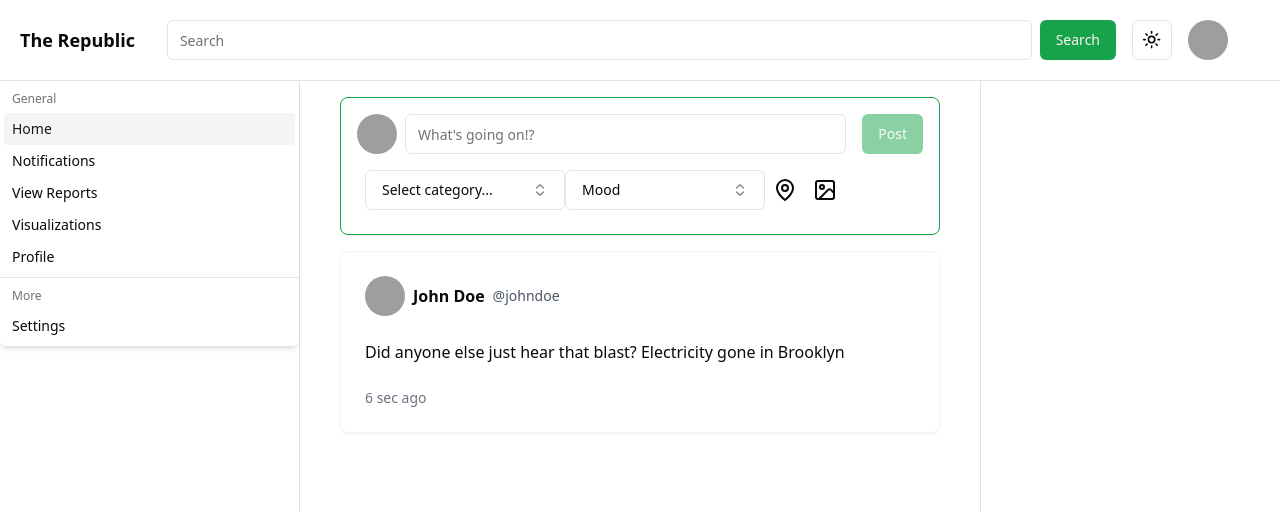
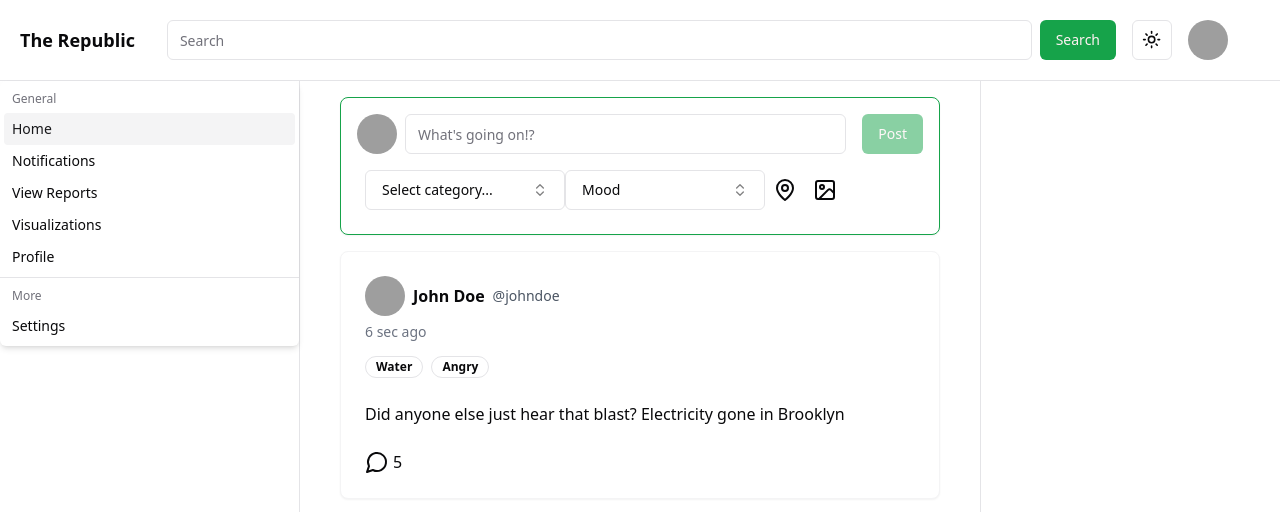
Before and after one commit to COS301-SE-2024/The-Republic, a Next.js app in the folder frontend/: page / in a window 1280 px wide. Shown: the top 512 px of the page. Built offline with nearby package versions, Linux system fonts and the light colour scheme; grey boxes are pictures that could not be loaded.

Commit message:
Updated issue component with badges

```diff
--- a/frontend/components/Feed/Feed.tsx
+++ b/frontend/components/Feed/Feed.tsx
@@ -9,6 +9,9 @@ const mockIssues = [
     username: '@johndoe',
     content: 'Did anyone else just hear that blast? Electricity gone in Brooklyn',
     timestamp: '6 sec ago',
+    category: 'Water',
+    sentiment: 'Angry',
+    numberofcomments: 5
   },
 ];
 
--- a/frontend/components/Issue/Issue.tsx
+++ b/frontend/components/Issue/Issue.tsx
@@ -1,6 +1,8 @@
 import React from 'react';
 import { Card, CardContent, CardFooter, CardHeader } from '../ui/card';
 import { Avatar, AvatarFallback, AvatarImage } from "@/components/ui/avatar"
+import { Badge } from "@/components/ui/badge"
+import { MessageCircle } from 'lucide-react';
 
 
 
@@ -11,13 +13,17 @@ interface IssueProps {
     username: string;
     content: string;
     timestamp: string;
+    category: string;
+    sentiment: string;
+    numberofcomments: number;
+
   };
 }
 
 const Issue: React.FC<IssueProps> = ({ issue }) => {
   return (
-    <Card className="mb-4 w-full">
-      <CardHeader>
+    <Card className="mb-4">
+      <CardHeader className='place-content-stretch'>
         <div className="flex items-center ">
           <div className="pr-2">
             <Avatar >
@@ -27,13 +33,26 @@ const Issue: React.FC<IssueProps> = ({ issue }) => {
           </div>
           <div className="font-bold">{issue.author}</div>
           <div className="ml-2 text-sm text-gray-600">{issue.username}</div>
+
+        </div>
+        <div className="text-sm text-gray-500">{issue.timestamp}</div>
+        <div className="flex space-x-2 pt-2">
+          <Badge variant="outline" className=''>{issue.category}</Badge>
+          <Badge variant="outline" className=''>{issue.sentiment}</Badge>
         </div>
       </CardHeader>
+
       <CardContent>
+
+
         <p>{issue.content}</p>
       </CardContent>
-      <CardFooter>
-        <div className="text-sm text-gray-500">{issue.timestamp}</div>
+      <CardFooter className="flex space-x-2 items-center">
+        <div className="flex items-center">
+          <MessageCircle className="mr-1" />
+          {issue.numberofcomments}
+        </div>
+
       </CardFooter>
     </Card>
   );
```
